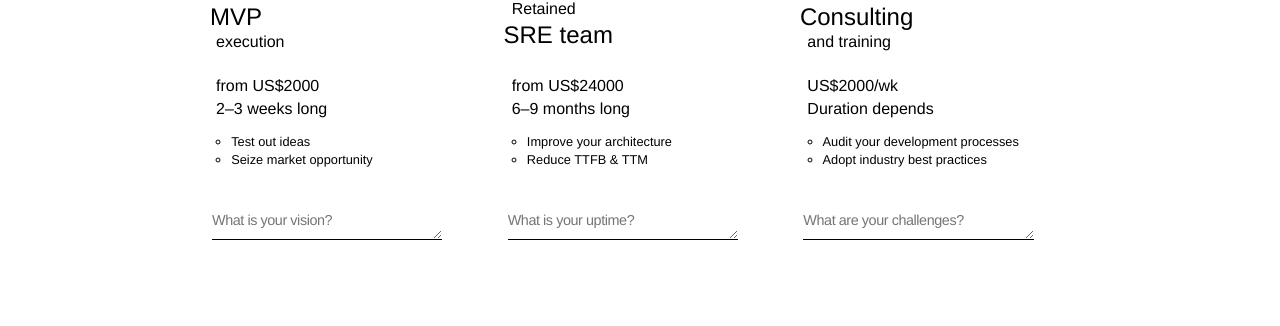
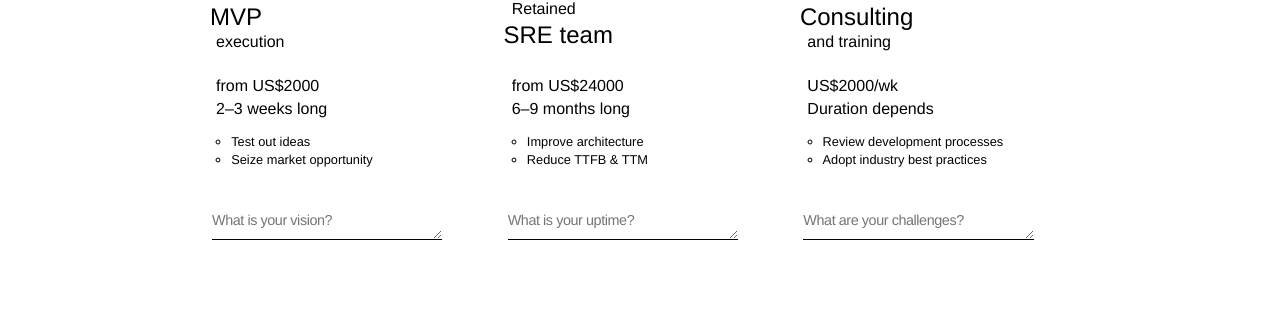
Before and after one commit to strogonoff/strogonoff.github.io, a Jekyll site: the page built from index.html, in a window 1280 px wide. Shown: the part 330-656 px from the top of the page. Built offline with Jekyll 4.4.1, drawn with Linux system fonts in a browser that asks for light colours.

Commit message:
copy: Drop “your”

```diff
--- a/index.html
+++ b/index.html
@@ -53,7 +53,7 @@ layout: default
           <span class="duration">6–9 months long</span>
 
           <ul class="features">
-            <li>Improve your architecture
+            <li>Improve architecture
             <li>Reduce TTFB &amp; TTM
           </ul>
 
@@ -86,7 +86,7 @@ layout: default
           <span class="duration depends">Duration depends</span>
 
           <ul class="features">
-            <li>Audit your development processes
+            <li>Review development processes
             <li>Adopt industry best practices
           </ul>
 
```
